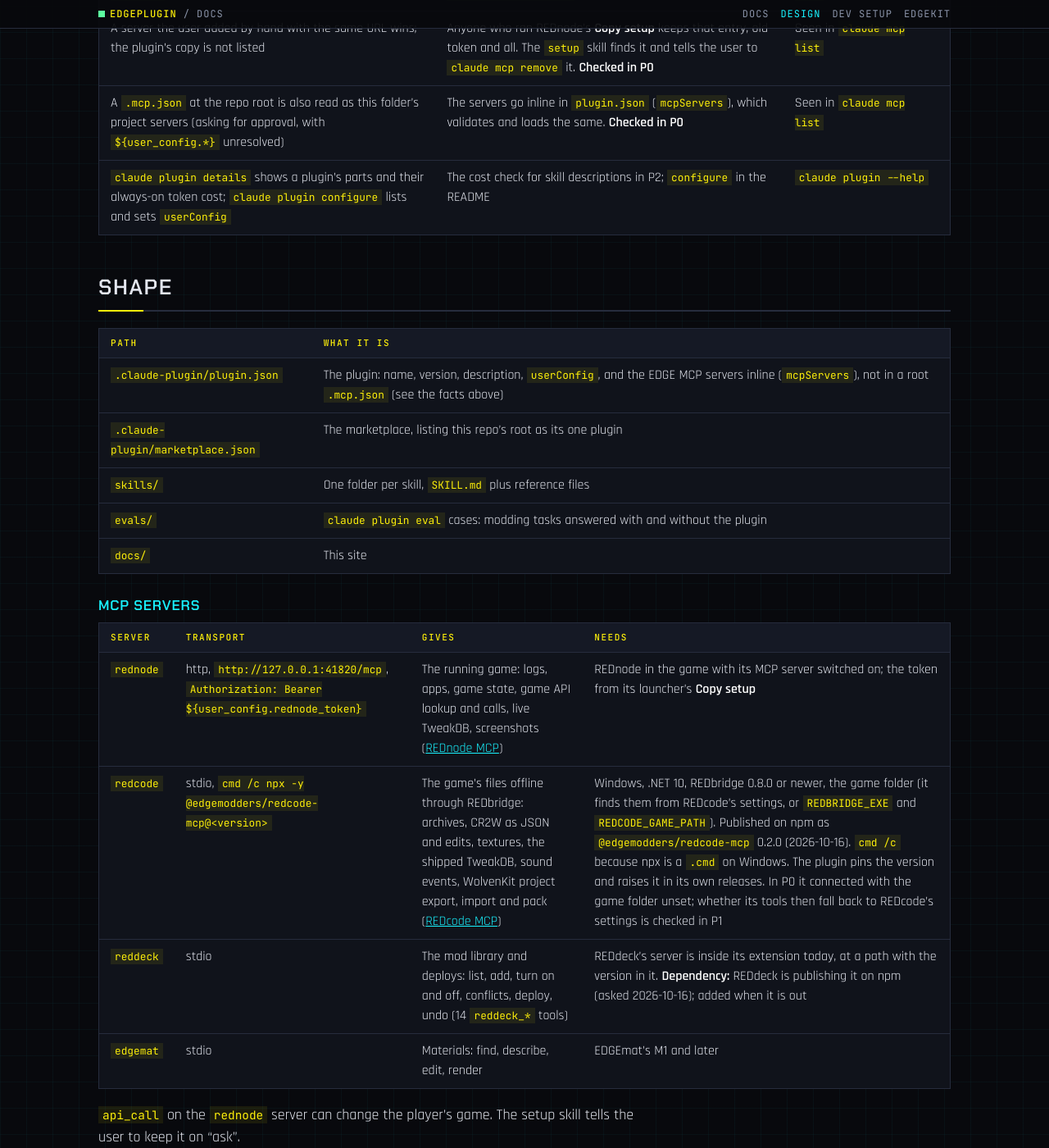
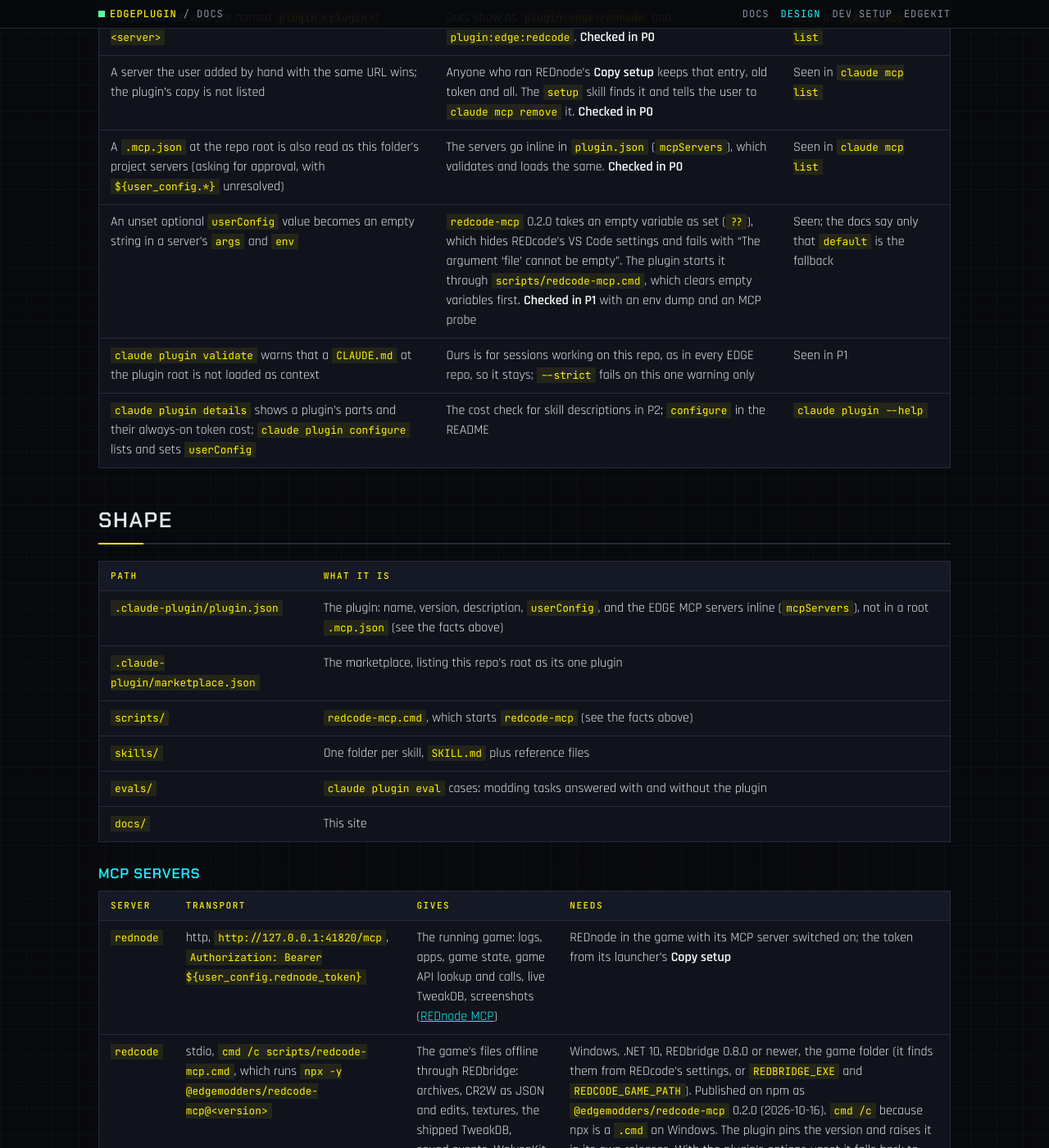
Before and after one commit to Edgemodders/EDGEchat, a Jekyll site: the page built from docs/design.md, in a window 1280 px wide and 1400 px high, scrolled down 2649 px. Shown: the whole window at 82% size. Built offline with Jekyll 4.4.1, drawn with Linux system fonts in a browser that asks for light colours; our own code applies the rules of GitHub Pages for plain Markdown files; some of the changed text lies outside the part shown.

Commit message:
Docs: P1 built, the userConfig and validate findings, README install steps
Co-Authored-By: Claude Opus 5.5 <noreply@anthropic.com>

```diff
--- a/docs/design.md
+++ b/docs/design.md
@@ -2,7 +2,7 @@
 
 EDGEplugin is the EDGE plugin for [Claude Code](https://code.claude.com/docs/en/overview): one install that makes Claude a Cyberpunk 2077 modding assistant. It gives Claude the **context** (what the game's files, frameworks and folders are, and the EDGE house rules) and the **tools** (the EDGE MCP servers, which read the game's archives, the TweakDB and the running game). It works wherever Claude Code runs: in EDGEkit, in VS Code, and in a terminal.
 
-**Status: draft 0.2, P0 under way.** Proposed in the EDGEkit session on 2026-10-16 and agreed with the user, who created the repo. P0's checks ran on 2026-10-16 (see [P0 decisions](#p0-decisions)). No plugin files yet. Next: the names, then P1.
+**Status: draft 0.3, P1 built.** Proposed in the EDGEkit session on 2026-10-16 and agreed with the user, who created the repo. P0's checks ran on 2026-10-16 (see [P0 decisions](#p0-decisions)). P1's skeleton (manifest, marketplace, `rednode` and `redcode`, the `setup` and `init-project` skills) installs and `redcode` connects; the tests with the game running and in VS Code are next.
 
 ## Why a plugin
 
@@ -36,6 +36,8 @@ From the Claude Code docs, read on 2026-10-16. Each row names its page under `ht
 | Plugin MCP servers are named `plugin:<plugin>:<server>` | Ours show as `plugin:edge:rednode` and `plugin:edge:redcode`. **Checked in P0** | Seen in `claude mcp list` |
 | A server the user added by hand with the same URL wins; the plugin's copy is not listed | Anyone who ran REDnode's **Copy setup** keeps that entry, old token and all. The `setup` skill finds it and tells the user to `claude mcp remove` it. **Checked in P0** | Seen in `claude mcp list` |
 | A `.mcp.json` at the repo root is also read as this folder's project servers (asking for approval, with `${user_config.*}` unresolved) | The servers go inline in `plugin.json` (`mcpServers`), which validates and loads the same. **Checked in P0** | Seen in `claude mcp list` |
+| An unset optional `userConfig` value becomes an empty string in a server's `args` and `env` | `redcode-mcp` 0.2.0 takes an empty variable as set (`??`), which hides REDcode's VS Code settings and fails with "The argument 'file' cannot be empty". The plugin starts it through `scripts/redcode-mcp.cmd`, which clears empty variables first. **Checked in P1** with an env dump and an MCP probe | Seen; the docs say only that `default` is the fallback |
+| `claude plugin validate` warns that a `CLAUDE.md` at the plugin root is not loaded as context | Ours is for sessions working on this repo, as in every EDGE repo, so it stays; `--strict` fails on this one warning only | Seen in P1 |
 | `claude plugin details` shows a plugin's parts and their always-on token cost; `claude plugin configure` lists and sets `userConfig` | The cost check for skill descriptions in P2; `configure` in the README | `claude plugin --help` |
 
 ## Shape
@@ -44,6 +46,7 @@ From the Claude Code docs, read on 2026-10-16. Each row names its page under `ht
 |---|---|
 | `.claude-plugin/plugin.json` | The plugin: name, version, description, `userConfig`, and the EDGE MCP servers inline (`mcpServers`), not in a root `.mcp.json` (see the facts above) |
 | `.claude-plugin/marketplace.json` | The marketplace, listing this repo's root as its one plugin |
+| `scripts/` | `redcode-mcp.cmd`, which starts `redcode-mcp` (see the facts above) |
 | `skills/` | One folder per skill, `SKILL.md` plus reference files |
 | `evals/` | `claude plugin eval` cases: modding tasks answered with and without the plugin |
 | `docs/` | This site |
@@ -53,7 +56,7 @@ From the Claude Code docs, read on 2026-10-16. Each row names its page under `ht
 | Server | Transport | Gives | Needs |
 |---|---|---|---|
 | `rednode` | http, `http://127.0.0.1:41820/mcp`, `Authorization: Bearer ${user_config.rednode_token}` | The running game: logs, apps, game state, game API lookup and calls, live TweakDB, screenshots ([REDnode MCP](https://edgemodders.github.io/REDnode/mcp.html)) | REDnode in the game with its MCP server switched on; the token from its launcher's **Copy setup** |
-| `redcode` | stdio, `cmd /c npx -y @edgemodders/redcode-mcp@<version>` | The game's files offline through REDbridge: archives, CR2W as JSON and edits, textures, the shipped TweakDB, sound events, WolvenKit project export, import and pack ([REDcode MCP](https://edgemodders.github.io/REDcode/mcp.html)) | Windows, .NET 10, REDbridge 0.8.0 or newer, the game folder (it finds them from REDcode's settings, or `REDBRIDGE_EXE` and `REDCODE_GAME_PATH`). Published on npm as `@edgemodders/redcode-mcp` 0.2.0 (2026-10-16). `cmd /c` because npx is a `.cmd` on Windows. The plugin pins the version and raises it in its own releases. In P0 it connected with the game folder unset; whether its tools then fall back to REDcode's settings is checked in P1 |
+| `redcode` | stdio, `cmd /c scripts/redcode-mcp.cmd`, which runs `npx -y @edgemodders/redcode-mcp@<version>` | The game's files offline through REDbridge: archives, CR2W as JSON and edits, textures, the shipped TweakDB, sound events, WolvenKit project export, import and pack ([REDcode MCP](https://edgemodders.github.io/REDcode/mcp.html)) | Windows, .NET 10, REDbridge 0.8.0 or newer, the game folder (it finds them from REDcode's settings, or `REDBRIDGE_EXE` and `REDCODE_GAME_PATH`). Published on npm as `@edgemodders/redcode-mcp` 0.2.0 (2026-10-16). `cmd /c` because npx is a `.cmd` on Windows. The plugin pins the version and raises it in its own releases. With the plugin's options unset it falls back to REDcode's settings (checked in P1: game loaded, 57 archives), but only from VS Code's own settings folder (`%APPDATA%\Code\User`); in EDGEkit the options are needed. **Asked of REDcode:** take an empty variable as unset, and read EDGEkit's settings folder |
 | `reddeck` | stdio | The mod library and deploys: list, add, turn on and off, conflicts, deploy, undo (14 `reddeck_*` tools) | REDdeck's server is inside its extension today, at a path with the version in it. **Dependency:** REDdeck is publishing it on npm (asked 2026-10-16); added when it is out |
 | `edgemat` | stdio | Materials: find, describe, edit, render | EDGEmat's M1 and later |
 
```
Also changed, not shown: CLAUDE.md (+2 -1 lines), docs/dev-setup.md (+6 -3 lines), docs/index.md (+2 -2 lines), README.md.
